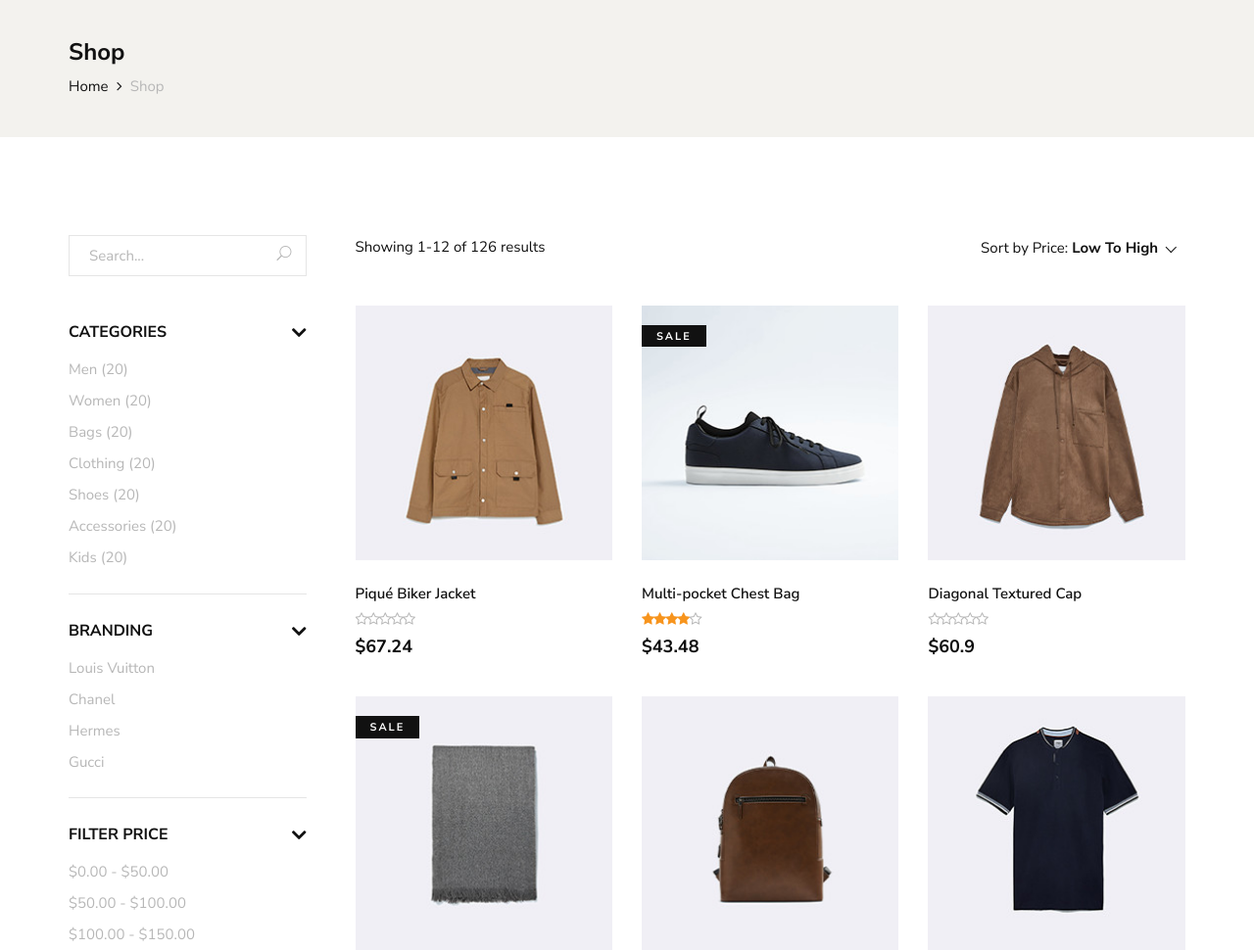
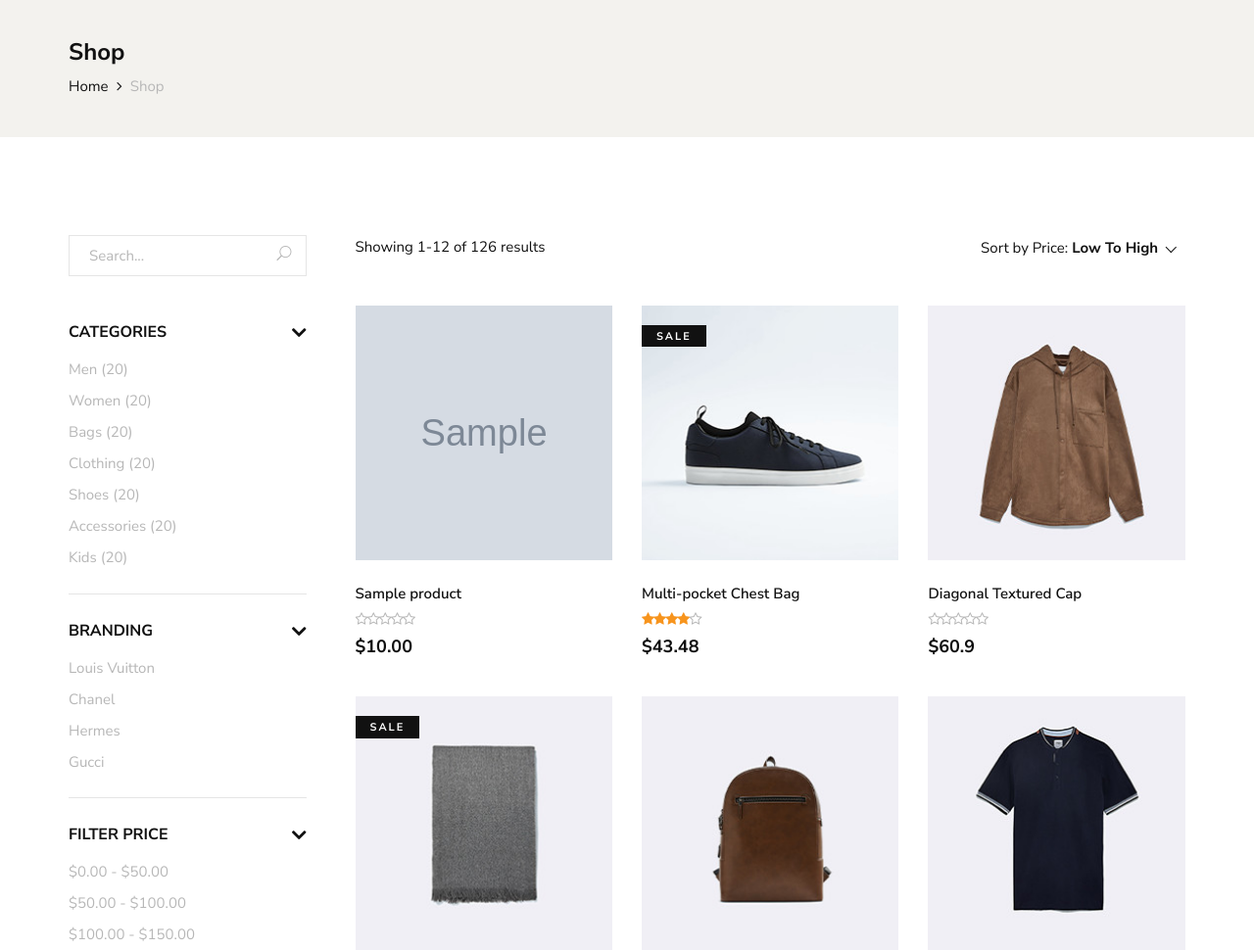
Before and after one commit to dselva-2005/oldrigedEcommerce, a Django app: page /shop/ in a window 1280 px wide. Shown: the part 209-1179 px from the top of the page at 98% size. Run offline with Django 5.2, Linux system fonts and the light colour scheme; tables that the repository leaves empty hold one stand-in row (Sample ...); some libraries are stand-ins or nearby versions.

Commit message:
customization

```diff
--- a/shop/templates/shop/product/list.html
+++ b/shop/templates/shop/product/list.html
@@ -209,19 +209,20 @@
                     </div>
                 </div>
                 <div class="row">
+                    {% for product in products %}
                     <div class="col-lg-4 col-md-6 col-sm-6">
                         <div class="product__item">
-                            <div class="product__item__pic set-bg" data-setbg="{% static 'img/product/product-2.jpg' %}">
+                            <div class="product__item__pic set-bg" data-setbg="{{ product.image.url }}">
                                 <ul class="product__hover">
                                     <li><a href="#"><img src="{% static 'img/icon/heart.png' %}" alt=""></a></li>
                                     <li><a href="#"><img src="{% static 'img/icon/compare.png' %}" alt=""> <span>Compare</span></a>
                                     </li>
-                                    <li><a href="#"><img src="{% static 'img/icon/search.png' %}" alt=""></a></li>
+                                    <li><a href="#" class="add-cart" data-productid="{{ product.id }}"><img src="{% static 'img/cart.png' %}" alt=""></a></li>
                                 </ul>
                             </div>
                             <div class="product__item__text">
-                                <h6>Piqué Biker Jacket</h6>
-                                <a href="#" class="add-cart">+ Add To Cart</a>
+                                <h6>{{ product.name }}</h6>
+                                <a href="#">View Product</a>
                                 <div class="rating">
                                     <i class="fa fa-star-o"></i>
                                     <i class="fa fa-star-o"></i>
@@ -229,7 +230,7 @@
                                     <i class="fa fa-star-o"></i>
                                     <i class="fa fa-star-o"></i>
                                 </div>
-                                <h5>$67.24</h5>
+                                <h5>${{ product.price }}</h5>
                                 <div class="product__color__select">
                                     <label for="pc-4">
                                         <input type="radio" id="pc-4">
@@ -649,5 +651,22 @@
         </div>
     </div>
 </section>
+<script>
+    document.addEventListener('DOMContentLoaded',()=>{
+        ptocart = Array.from(document.getElementsByClassName('add-cart'))
+        ptocart.forEach(element => {
+            element.onclick = (event)=>{
+                const productid = event.target.parentNode.dataset.productid
+                console.log(event.target.dataset.productid)
+                const form = document.createElement('form')
+                form.method = 'POST'
+                form.action = `{{ request.scheme }}://{{ request.get_host }}/cart/add/${productid}/`
+                form.innerHTML = `{{ cart_product_form }}{% csrf_token %}`
+                document.body.appendChild(form);
+                form.submit()
+            }
+        });
+    })
+</script>
 <!-- Shop Section End -->
 {% endblock content %}
```
Also changed, not shown: other parts of shop/templates/shop/product/list.html (+1 -0 lines), shop/templates/shop/home.html (+5 -3 lines), shop/templates/shop/product/detail.html (+8 -8 lines), media/products/2024/12/01/Screenshot_2024-10-14_084600.png (added), static/img/cart.png (added), 1 other file.
